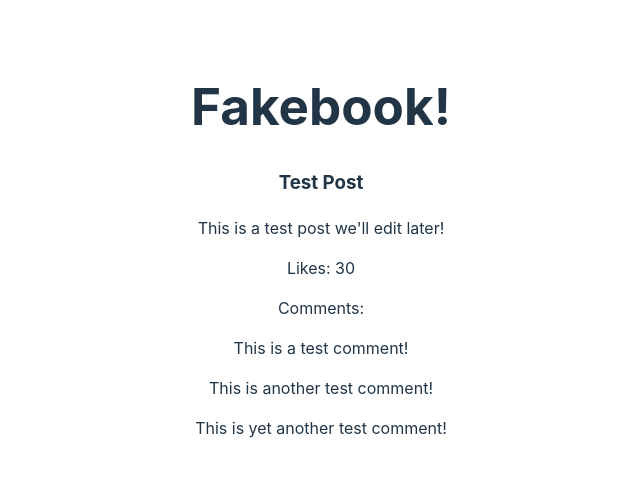
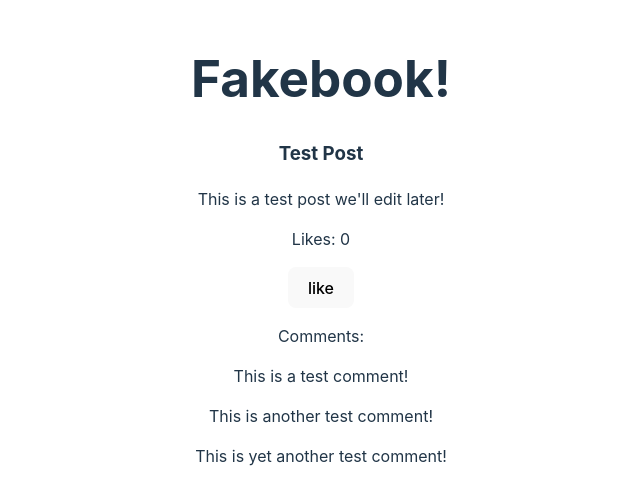
Before and after one commit to sandymon/Social-media-app, a React (Vite) app in the folder social-media-app/: page / in a window 1280 px wide. Shown: the part 150-654 px from the top of the page, without its empty margins (319-959 px from the left). Built offline with nearby package versions, Linux system fonts and the light colour scheme.

Commit message:
Used state to manage likes in Post component

```diff
--- a/social-media-app/src/Components/Post.jsx
+++ b/social-media-app/src/Components/Post.jsx
@@ -1,13 +1,16 @@
-import React from "react";
+import React, { useState } from "react";
 import Comment from "./Comment";
 
-
 function Post() {
+    let likes = 0
+    const [like, setLikes] = useState(likes);
+    likes = like
     return(
     <div>
         <h3>Test Post</h3>
         <p>This is a test post we'll edit later!</p>
-        <p>Likes: 30</p>
+        <p>Likes: {like}</p>
+        <button onClick={()=> setLikes(like + 1)}>like</button>
         <p>Comments:</p>
         <Comment content="This is a test comment!" />
         <Comment content="This is another test comment!" />
```
